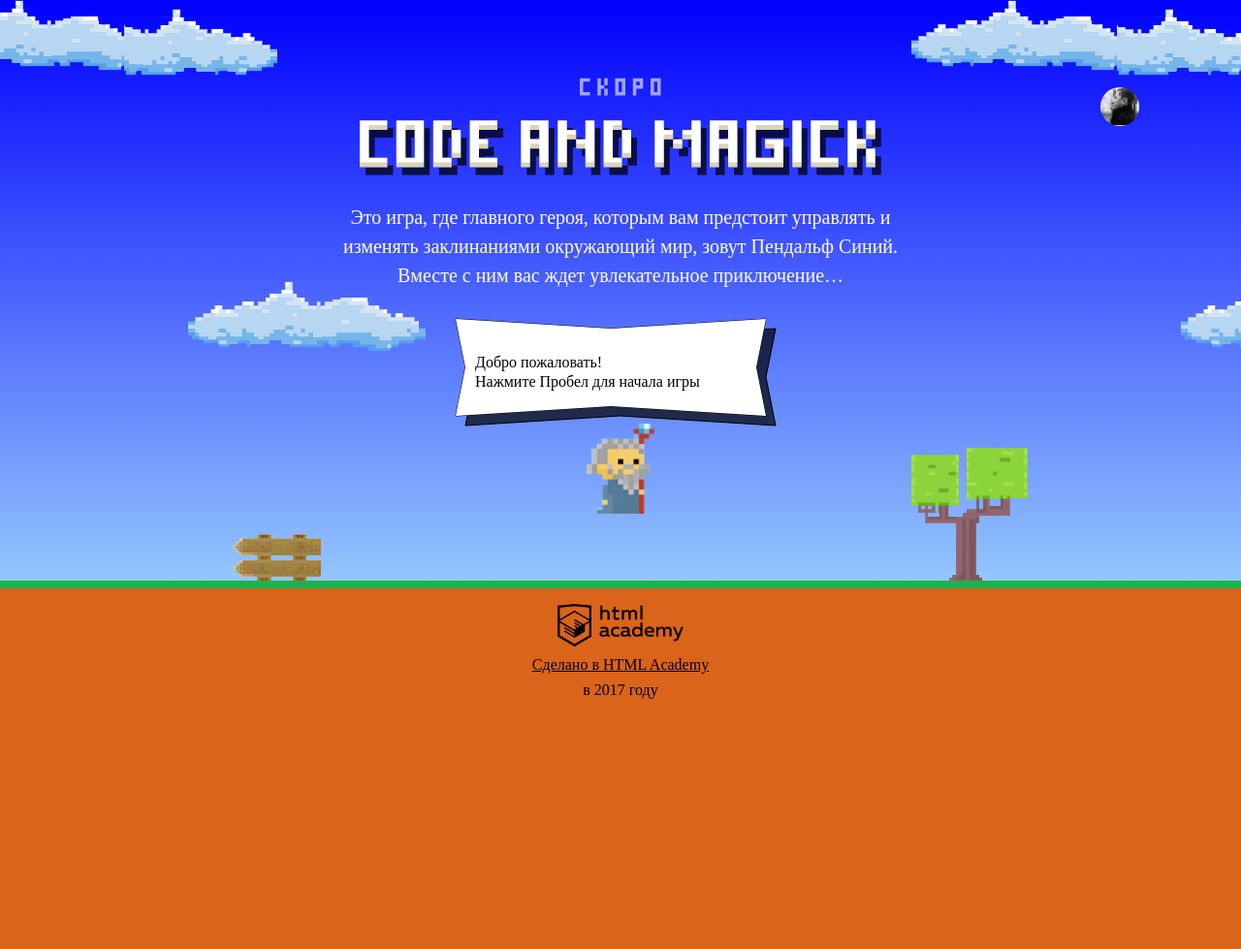
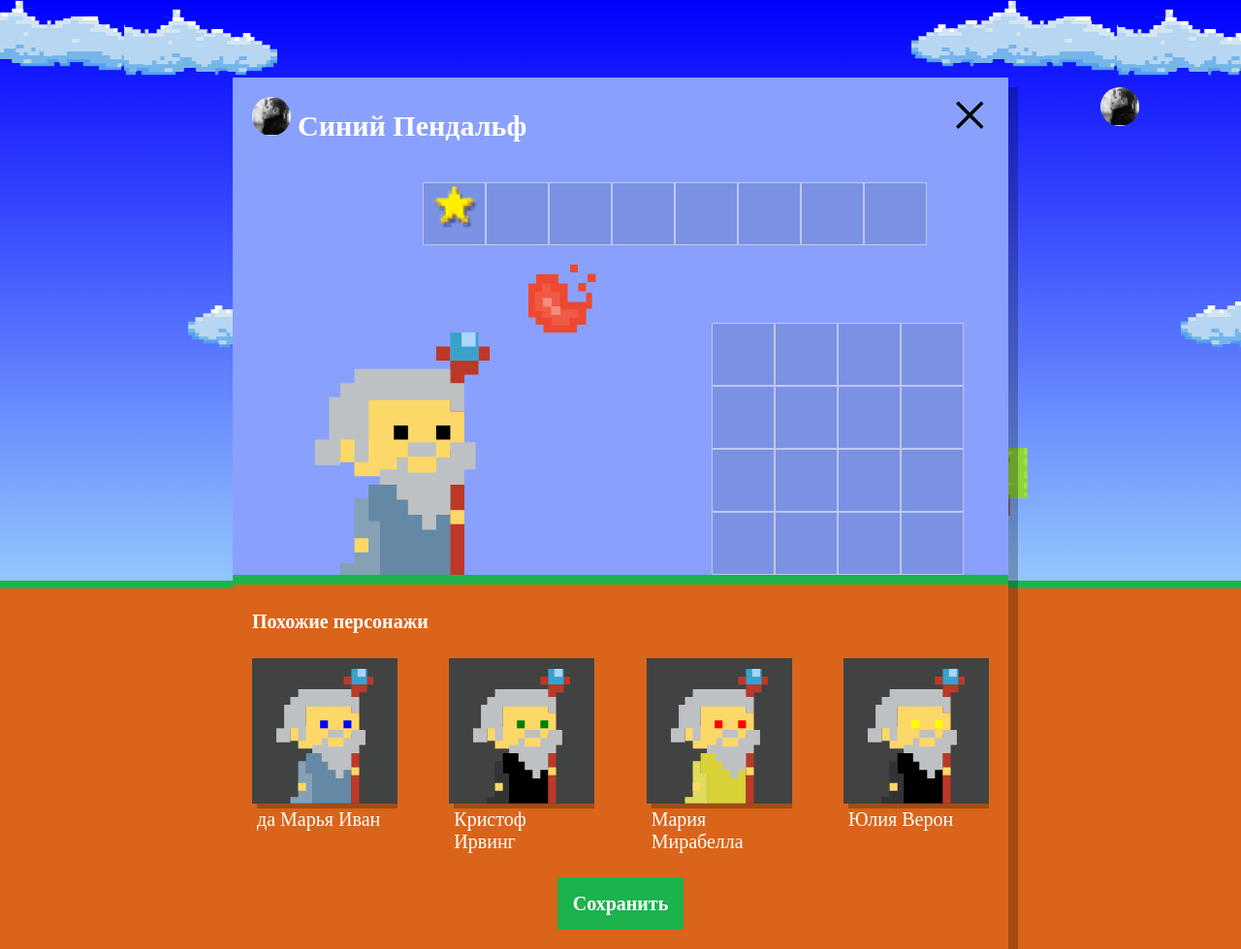
Before and after one commit to iAl1ve/1326685-code-and-magick-19, a website: page index.html in a window 1280 px wide. Shown: the whole page at 97% size. Before the commit the page ends 800 px from the top, so only its background shows below. Drawn offline with Linux system fonts and the light colour scheme; a web font is replaced by a local one.

Commit message:
5. Учебный проект: нас орда

```diff
--- a/index.html
+++ b/index.html
@@ -206,6 +206,7 @@
   };
 </script>
 <script src="js/stat.js"></script>
+<script src="js/setup.js"></script>
 <script src="js/game.js"></script>
 
 </body>
--- /dev/null
+++ b/js/setup.js
@@ -0,0 +1,85 @@
+'use strict';
+
+var WIZARD_NAMES = ['Иван', 'Хуан Себастьян', 'Мария', 'Кристоф', 'Виктор', 'Юлия', 'Люпита', 'Вашингтон'];
+var WIZARD_SURNAMES = ['да Марья', 'Верон', 'Мирабелла', 'Вальц', 'Онопко', 'Топольницкая', 'Нионго', 'Ирвинг'];
+var WIZARD_COAT_COLOR = ['rgb(101, 137, 164)', 'rgb(241, 43, 107)', 'rgb(146, 100, 161)', 'rgb(56, 159, 117)', 'rgb(215, 210, 55)', 'rgb(0, 0, 0)'];
+var WIZARD_EYES_COLOR = ['black', 'red', 'blue', 'yellow', 'green'];
+
+var userDialog = document.querySelector('.setup');
+userDialog.classList.remove('hidden');
+
+var similarListElement = userDialog.querySelector('.setup-similar-list');
+
+var similarWizardTemplate = document.querySelector('#similar-wizard-template')
+    .content
+    .querySelector('.setup-similar-item');
+
+// Генерируем случайное целое число в диапазоне, включая минимальное и максимальное, для генерации свойств персонажа
+var getRandomInRange = function (min, max) {
+  return Math.floor(Math.random() * (max - min + 1)) + min;
+};
+
+// Генерируем случайное имя персонажа, если mode = 0(false), то меняем местами имя и фамилию
+var getRandomName = function (mode) {
+  var fullName = mode ? WIZARD_NAMES[getRandomInRange(0, WIZARD_NAMES.length - 1)] + ' ' + WIZARD_SURNAMES[getRandomInRange(0, WIZARD_SURNAMES.length - 1)] : WIZARD_SURNAMES[getRandomInRange(0, WIZARD_SURNAMES.length - 1)] + ' ' + WIZARD_NAMES[getRandomInRange(0, WIZARD_NAMES.length - 1)];
+  return fullName;
+};
+
+var wizards = [
+  {
+    name: getRandomName(getRandomInRange(0, 1)),
+    coatColor: WIZARD_COAT_COLOR[getRandomInRange(0, WIZARD_COAT_COLOR.length - 1)],
+    eyesColor: WIZARD_EYES_COLOR[getRandomInRange(0, WIZARD_EYES_COLOR.length - 1)]
+  },
+  {
+    name: getRandomName(getRandomInRange(0, 1)),
+    coatColor: WIZARD_COAT_COLOR[getRandomInRange(0, WIZARD_COAT_COLOR.length - 1)],
+    eyesColor: WIZARD_EYES_COLOR[getRandomInRange(0, WIZARD_EYES_COLOR.length - 1)]
+  },
+  {
+    name: getRandomName(getRandomInRange(0, 1)),
+    coatColor: WIZARD_COAT_COLOR[getRandomInRange(0, WIZARD_COAT_COLOR.length - 1)],
+    eyesColor: WIZARD_EYES_COLOR[getRandomInRange(0, WIZARD_EYES_COLOR.length - 1)]
+  },
+  {
+    name: getRandomName(getRandomInRange(0, 1)),
+    coatColor: WIZARD_COAT_COLOR[getRandomInRange(0, WIZARD_COAT_COLOR.length - 1)],
+    eyesColor: WIZARD_EYES_COLOR[getRandomInRange(0, WIZARD_EYES_COLOR.length - 1)]
+  }
+];
+
+var renderWizard = function (wizard) {
+  var wizardElement = similarWizardTemplate.cloneNode(true);
+
+  wizardElement.querySelector('.setup-similar-label').textContent = wizard.name;
+  wizardElement.querySelector('.wizard-coat').style.fill = wizard.coatColor;
+  wizardElement.querySelector('.wizard-eyes').style.fill = wizard.eyesColor;
+
+  return wizardElement;
+};
+
+var addListWizard = function (ListElement) {
+  var fragment = document.createDocumentFragment();
+
+  for (var i = 0; i < wizards.length; i++) {
+    fragment.appendChild(renderWizard(wizards[i]));
+  }
+
+  ListElement.appendChild(fragment);
+};
+
+var buttonClose = document.querySelector('.setup-close');
+// Добавим событие на закрытие окна с настройкой персонажа
+buttonClose.addEventListener('click', function () {
+  userDialog.classList.add('hidden');
+});
+// Закрытие формы по нажатию ESC
+document.addEventListener('keydown', function (evt) {
+  // Проверяем, что код клавиши равен 27 - ESC
+  if (evt.keyCode === 27) {
+    userDialog.classList.add('hidden');
+  }
+});
+
+addListWizard(similarListElement);
+userDialog.querySelector('.setup-similar').classList.remove('hidden');
```
